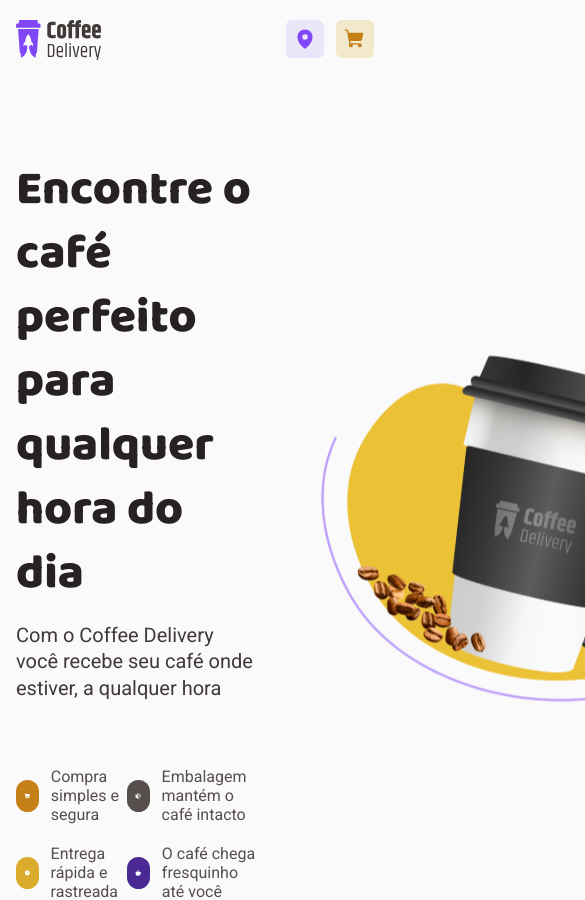
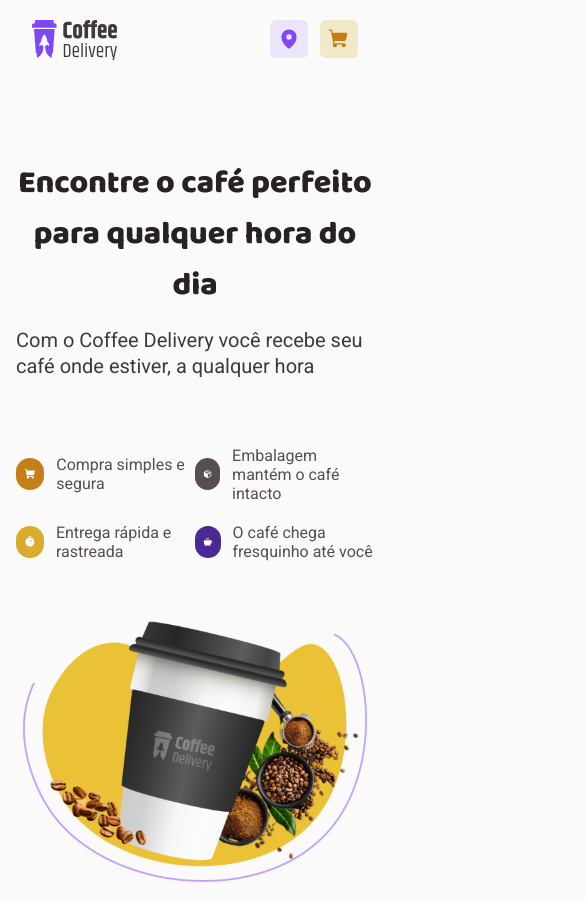
Before and after one commit to joao472762/ignite-challenge-02-coffe-store, a React (Vite) app in the folder application/: page / in a window 390 px wide. Shown: the top 900 px of the page, 585 px wide, since content can reach past the window. Built offline with nearby package versions, Linux system fonts and the light colour scheme; no server answers.

Commit message:
make responsive

```diff
--- a/application/src/components/Header/styles.ts
+++ b/application/src/components/Header/styles.ts
@@ -14,8 +14,8 @@
     background-color: ${props => props.theme.colors["backgoround"]};
 
     section{
-        padding: 1.25rem 1rem .5rem 1rem;
-        max-width: 72rem;
+        padding: 1.25rem 2rem .5rem 2rem;
+        max-width: 74rem;
         margin: 0 auto;
         flex: 1;
         display: flex;
--- a/application/src/context/coffes/index.tsx
+++ b/application/src/context/coffes/index.tsx
@@ -17,8 +17,6 @@
     deleteOneCoffee: (coffeeId: string) => void
 }
 export const CoffesContext = createContext({} as CoffesContextType)
-
-
 
 export function CoffesContextProvider({children}:CoffesContextProviderProps){
     const [coffeesInTrolley,dispatch] = useReducer(Reducer,[], ()=> {
--- a/application/src/main.tsx
+++ b/application/src/main.tsx
@@ -1,6 +1,6 @@
 import React from 'react'
+import {App} from './App'
 import ReactDOM from 'react-dom/client'
-import {App} from './App'
 
 ReactDOM.createRoot(document.getElementById('root') as HTMLElement).render(
   <React.StrictMode>
--- a/application/src/pages/Home/components/Card/index.tsx
+++ b/application/src/pages/Home/components/Card/index.tsx
@@ -3,9 +3,9 @@
 
 import { coffeeProps } from "../..";
 import { PruoductAmount } from "../ProductAmount";
-import { Actions, CardContainer,Categorys, Separator } from "./styles";
 import { CoffesContext } from "../../../../context/coffes";
 import { CoffeesInTrolleyProps } from '../../../../reducer/Coffes';
+import { Actions, CardContainer,Categorys, Separator } from "./styles";
 
 
 interface CardProps {
--- a/application/src/pages/Home/components/Card/styles.ts
+++ b/application/src/pages/Home/components/Card/styles.ts
@@ -24,6 +24,7 @@
         margin-top: .5rem;
         font-size: 0.875rem;
         line-height: 1.125rem;
+        text-align: center;
         color:  ${props => props.theme.colors["Label"]}
     }
 
--- a/application/src/pages/Home/index.tsx
+++ b/application/src/pages/Home/index.tsx
@@ -12,7 +12,6 @@
     CardsContainer,
     InformationConatiner,
 } from "./styles";
-
 
 export interface coffeeProps  {
     id: string,
--- a/application/src/pages/Home/styles.ts
+++ b/application/src/pages/Home/styles.ts
@@ -24,9 +24,37 @@
         display: flex;
         justify-content: space-between;
         column-gap: 3.5rem;
+
+        @media (max-width: 800px) {
+            row-gap: 3.5rem;
+            align-items: center;
+            flex-direction: column;
+
+            img{
+                width: 100%;
+                max-width: 400px;
+            }
+         }
+         @media (max-width: 400px){
+            h1{
+                text-align: center;
+                font-size: 2rem;
+                line-height: normal;
+            }
+         }
+
+
     }
     main{
         margin-top: 8.75rem;
+
+        @media (max-width: 800px){
+            margin-top: 3.0rem;
+
+            h2{
+                text-align: center;
+            }
+        }
 
         h2{
             font-size: 2rem;
--- a/application/src/pages/Purchase/index.tsx
+++ b/application/src/pages/Purchase/index.tsx
@@ -1,8 +1,8 @@
 import * as zod from 'zod'
-import {NavLink, useNavigate} from 'react-router-dom'
+import { useNavigate} from 'react-router-dom'
 import { useContext, MouseEvent } from 'react'
-import {zodResolver} from '@hookform/resolvers/zod'
-import {FormProvider, useForm} from 'react-hook-form'
+import { zodResolver} from '@hookform/resolvers/zod'
+import { FormProvider, useForm } from 'react-hook-form'
 
 import { Card } from './components/Cards'
 import { CoffesContext } from '../../context/coffes'
@@ -15,7 +15,7 @@
     CofirmationButton,
     PurchaseContainer,
     ShowFormAddrress,
-} from './styeles'
+} from './styles'
 import { PaymentsMethod } from './components/PaymentsMethod'
 
 const newAddressValidationSchema = zod.object({
@@ -54,6 +54,9 @@
     const {reset,handleSubmit} = newAdrressForm
 
     function handleCreateNewAdrressInformation(data: newAddressValidationSchemaData){
+        if(quantityRepeatedCoffees <1){
+            return
+        }
         createNewAddressInfromation(data)
         ClearCoffeeTrolley()
         navigate('/entrega',{replace:true})
--- a/application/src/pages/Purchase/styeles.ts
+++ b/application/src/pages/Purchase/styles.ts
@@ -11,6 +11,10 @@
         column-gap: 2rem;
 
         margin-top: 0.937rem;
+
+        @media (max-width: 900px){
+            grid-template-columns: minmax(300px,1fr);
+        }
     }
 `
 export const FormContainer = styled.main`
--- a/application/src/pages/farewell/index.tsx
+++ b/application/src/pages/farewell/index.tsx
@@ -1,13 +1,12 @@
+import { useContext } from 'react'
+import { PessoalDatas } from '../../context/pessoalDatas'
 import {CurrencyDollar,Timer,MapPin} from 'phosphor-react'
-import { useContext } from 'react'
 import IlustrationSvg from '../../assets/Illustration.svg'
-import { PessoalDatas } from '../../context/pessoalDatas'
-import { theme } from '../../theme/styles/default'
 import { FarewellContainer, IconContainer, InformationsContaier } from './styles'
+
 export function Farewell(){
     const {addreessInfromation,paymentMethod} = useContext(PessoalDatas)
     function formatPaymentMethod(){
-
         switch(paymentMethod){
             case 'crédito':
                 return 'Cartão de Crédio';
@@ -15,7 +14,7 @@
                 return 'Cartão de débito'
             case 'dinheiro':
                 return 'Dinheiro';
-            default: 'Dinheiro'
+            default: return 'Dinheiro'
         }
 
     }
@@ -34,7 +33,7 @@
                         </IconContainer>
                         <p>Entrega em <strong>{addreessInfromation?.street}
                         </strong>
-                            {addreessInfromation?.neighborhood}, {addreessInfromation?.houseNumber}
+                            {` ${addreessInfromation?.neighborhood}`}{`, ${addreessInfromation?.houseNumber} `}
                             {addreessInfromation?.city} - {addreessInfromation?.state}</p>
                     </div>
                     <div>
--- a/application/src/pages/farewell/styles.ts
+++ b/application/src/pages/farewell/styles.ts
@@ -7,6 +7,24 @@
     column-gap: 6.375rem;
 
     margin-top: 7rem;
+
+    @media (max-width: 800px) {
+            row-gap: 3.5rem;
+            align-items: center;
+            flex-direction: column;
+
+            img{
+                width: 100%;
+                max-width: 400px;
+            }
+         }
+         @media (max-width: 400px){
+            h1{
+                text-align: center;
+                font-size: 2rem;
+                line-height: normal;
+            }
+         }
 
     main{
         flex: 1;
```
